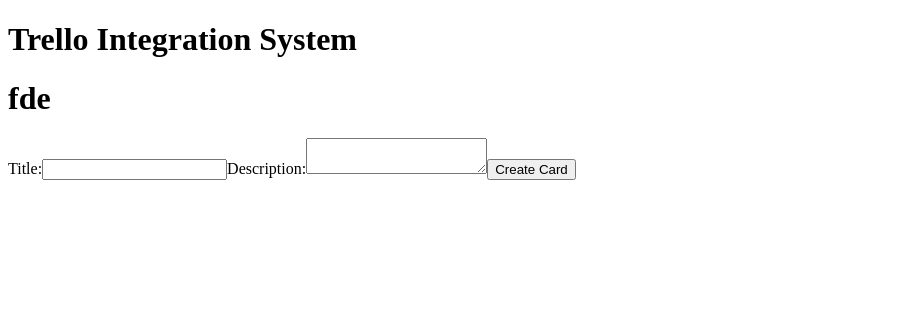
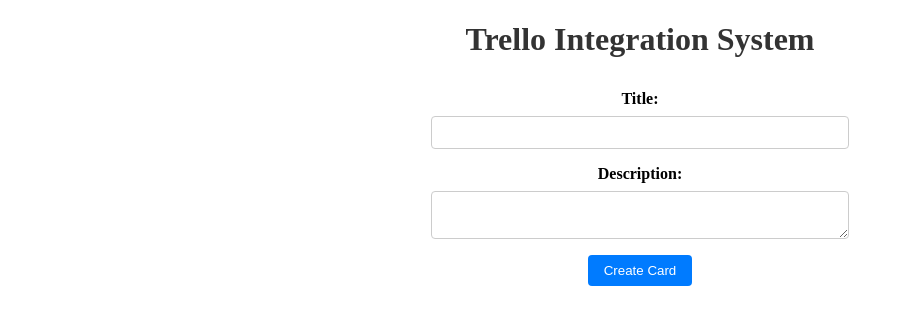
Before and after one commit to JAINAM007/trelloIntegration, an Angular app in the folder speakaiTrelloIntegration/: page /api/cards/create in a window 1280 px wide. Shown: the top 324 px of the page, without its empty margins (0-904 px from the left). Built offline with nearby package versions, Linux system fonts and the light colour scheme.

Commit message:
apply-css

```diff
--- a/speakaiTrelloIntegration/src/app/app.component.css
+++ b/speakaiTrelloIntegration/src/app/app.component.css
@@ -0,0 +1,9 @@
+.heading-container {
+    text-align: center;
+    margin-bottom: 2rem;
+  }
+
+  .heading-container h1 {
+    font-size: 2rem;
+    color: #333;
+  }
--- a/speakaiTrelloIntegration/src/app/app.component.html
+++ b/speakaiTrelloIntegration/src/app/app.component.html
@@ -1,3 +1,5 @@
-<h1>Trello Integration System</h1>
+<div class="heading-container">
+  <h1>Trello Integration System</h1>
+</div>
 <!-- <app-card-creation></app-card-creation> -->
 <router-outlet></router-outlet>
--- a/speakaiTrelloIntegration/src/app/card-creation/card-creation.component.css
+++ b/speakaiTrelloIntegration/src/app/card-creation/card-creation.component.css
@@ -0,0 +1,34 @@
+.card-form {
+    display: flex;
+    flex-direction: column;
+    align-items: center;
+    max-width: 400px;
+    margin: 0 auto;
+  }
+
+  label {
+    margin-bottom: 0.5rem;
+    font-weight: bold;
+  }
+
+  input[type="text"],
+  textarea {
+    width: 100%;
+    padding: 0.5rem;
+    margin-bottom: 1rem;
+    border: 1px solid #ccc;
+    border-radius: 4px;
+  }
+
+  button {
+    padding: 0.5rem 1rem;
+    background-color: #007bff;
+    color: #fff;
+    border: none;
+    border-radius: 4px;
+    cursor: pointer;
+  }
+
+  button:hover {
+    background-color: #0056b3;
+  }
--- a/speakaiTrelloIntegration/src/app/card-creation/card-creation.component.html
+++ b/speakaiTrelloIntegration/src/app/card-creation/card-creation.component.html
@@ -1,5 +1,4 @@
-<h1>fde</h1>
-<form (ngSubmit)="createCard()">
+<form class="card-form" (ngSubmit)="createCard()">
     <label for="title">Title:</label>
     <input type="text" id="title" name="title" [(ngModel)]="cardTitle" required>
 
--- a/speakaiTrelloIntegration/src/app/card-creation/card-creation.component.ts
+++ b/speakaiTrelloIntegration/src/app/card-creation/card-creation.component.ts
@@ -1,5 +1,6 @@
 import { Component } from '@angular/core';
 import { HttpClient } from '@angular/common/http';
+import { environment } from '../../enviroment';
 
 @Component({
   selector: 'app-card-creation',
@@ -23,7 +24,7 @@
 
 
     // Make the HTTP POST request to the backend card creation route
-    this.http.post('http://localhost:3000/api/cards', cardData).subscribe(
+    this.http.post(`${environment.apiUrl}/cards`, cardData).subscribe(
       (response) => {
 
       },
--- a/speakaiTrelloIntegration/src/app/card-display/card-display.component.css
+++ b/speakaiTrelloIntegration/src/app/card-display/card-display.component.css
@@ -0,0 +1,34 @@
+.card-container {
+    background-color: #f5f5f5;
+    border-radius: 4px;
+    padding: 1rem;
+    margin-bottom: 1rem;
+    box-shadow: 0 2px 4px rgba(0, 0, 0, 0.1);
+  }
+
+  .card-container h2 {
+    font-size: 1.5rem;
+    margin-bottom: 0.5rem;
+  }
+
+  .card-container p {
+    margin-bottom: 0.5rem;
+  }
+
+  .card-container p:last-child {
+    margin-bottom: 0;
+  }
+
+  /* Customize the colors to match your desired professional color scheme */
+  .card-container {
+    background-color: #f2f2f2;
+    color: #333;
+  }
+
+  .card-container h2 {
+    color: #007bff;
+  }
+
+  .card-container p {
+    color: #555;
+  }
--- a/speakaiTrelloIntegration/src/app/card-display/card-display.component.html
+++ b/speakaiTrelloIntegration/src/app/card-display/card-display.component.html
@@ -1,6 +1,6 @@
-<div *ngFor="let card of cards">
-    <h2>{{ card.name }}</h2>
-    <p>{{ card.description }}</p>
+<div class="card-container" *ngFor="let card of cards">
+    <h2>Card Name:{{ card.name }}</h2>
+    <p>Card Description:{{ card.description }}</p>
     <p>Creation Date: {{ card.creationDate | date:'yyyy-MM-dd'}}</p>
     <!-- Add more card details as needed -->
   </div>
--- a/speakaiTrelloIntegration/src/app/login/login.component.css
+++ b/speakaiTrelloIntegration/src/app/login/login.component.css
@@ -0,0 +1,27 @@
+.login-button {
+    display: inline-block;
+    padding: 0.75rem 1.5rem;
+    background-color: #007bff;
+    color: #fff;
+    text-decoration: none;
+    border-radius: 4px;
+    border: none;
+    font-size: 1rem;
+    transition: background-color 0.3s;
+  }
+
+  .login-button:hover {
+    background-color: #0056b3;
+  }
+
+  .login-button:focus {
+    outline: none;
+    box-shadow: 0 0 0 2px #007bff;
+  }
+
+  .login-container {
+    display: flex;
+    justify-content: center;
+    align-items: center;
+
+  }
--- a/speakaiTrelloIntegration/src/app/login/login.component.html
+++ b/speakaiTrelloIntegration/src/app/login/login.component.html
@@ -1 +1,3 @@
-<a href="{{ loginUrl }}">Login</a>
+<div class="login-container">
+    <a href="{{ loginUrl }}" class="login-button">Login</a>
+  </div>
--- /dev/null
+++ b/speakaiTrelloIntegration/src/enviroment.ts
@@ -0,0 +1,3 @@
+export const environment = {
+      apiUrl: 'http://localhost:3000/api'
+  };
```
Also changed, not shown: 1 other file (tests, documents, lock files or other folders).
